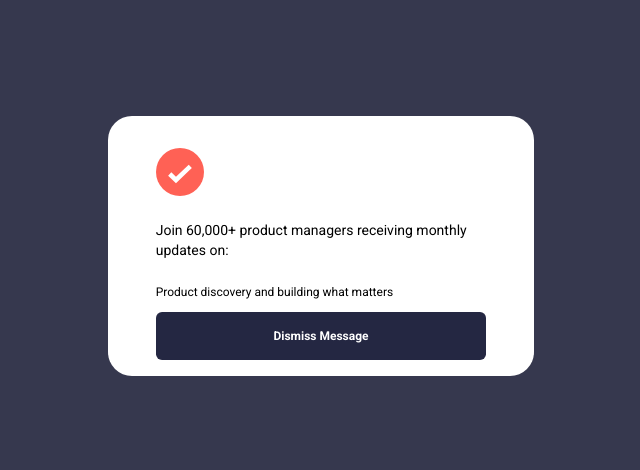
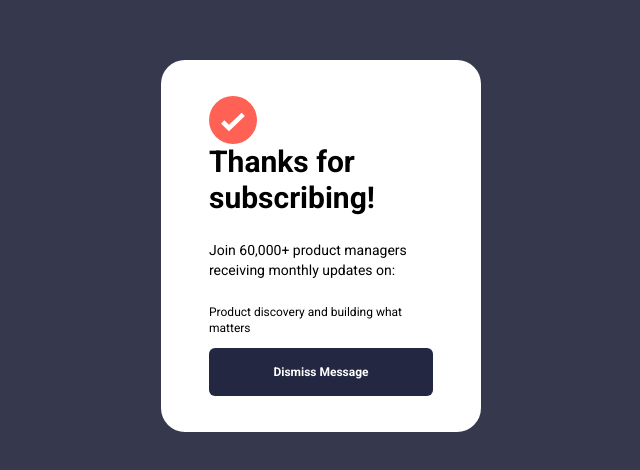
Before and after one commit to chrisgibbo/Newsletter-signup-form, a plain HTML site: page subPage.html in a window 1280 px wide. Shown: the part 154-624 px from the top of the page, without its empty margins (319-959 px from the left). Drawn offline with nearby package versions, Linux system fonts and the light colour scheme.

Commit message:
adjusted the size of the main div

```diff
--- a/subPage.html
+++ b/subPage.html
@@ -11,22 +11,17 @@
     </head>
 <body>
     <div class="flex justify-center items-center h-screen">
-        <div class="flex items-center w-1/3 bg-white rounded-3xl p-4 max-lg:flex-col-reverse max-lg:p-0 max-lg:rounded-none">
-            <div class="mx-8 mt-4">
-
+        <div class="flex items-center w-1/4 bg-white rounded-3xl p-4 max-lg:flex-col-reverse max-lg:p-0 max-lg:rounded-none">
+            <div class="mx-8 my-5">
                 <img class="h-12" src="images/icon-list.svg" alt="orange-tick">
-
-                <h1 class="text-5xl font-bold pb-6 max-xl:text-4xl max-sm:text-3xl"></h1>
+                <h1 class="text-3xl font-bold pb-6 max-xl:text-2xl max-sm:text-xl">Thanks for subscribing!</h1>
                 <p class="text-sm pb-6">Join 60,000+ product managers receiving monthly
                         updates on:
                 </p>
-
                 <div class="flex space-x-3 mb-1 max-md:space-x-2">
                     <p class="text-xs mb-2">Product discovery and building what matters</p>
                 </div>
-
                 <button class="text-white text-xs min-w-full h-12 cursor-pointer rounded-md font-semibold max-lg:mb-8 submit-btn">Dismiss Message</button>
-
             </div>
 
         </div>
```
